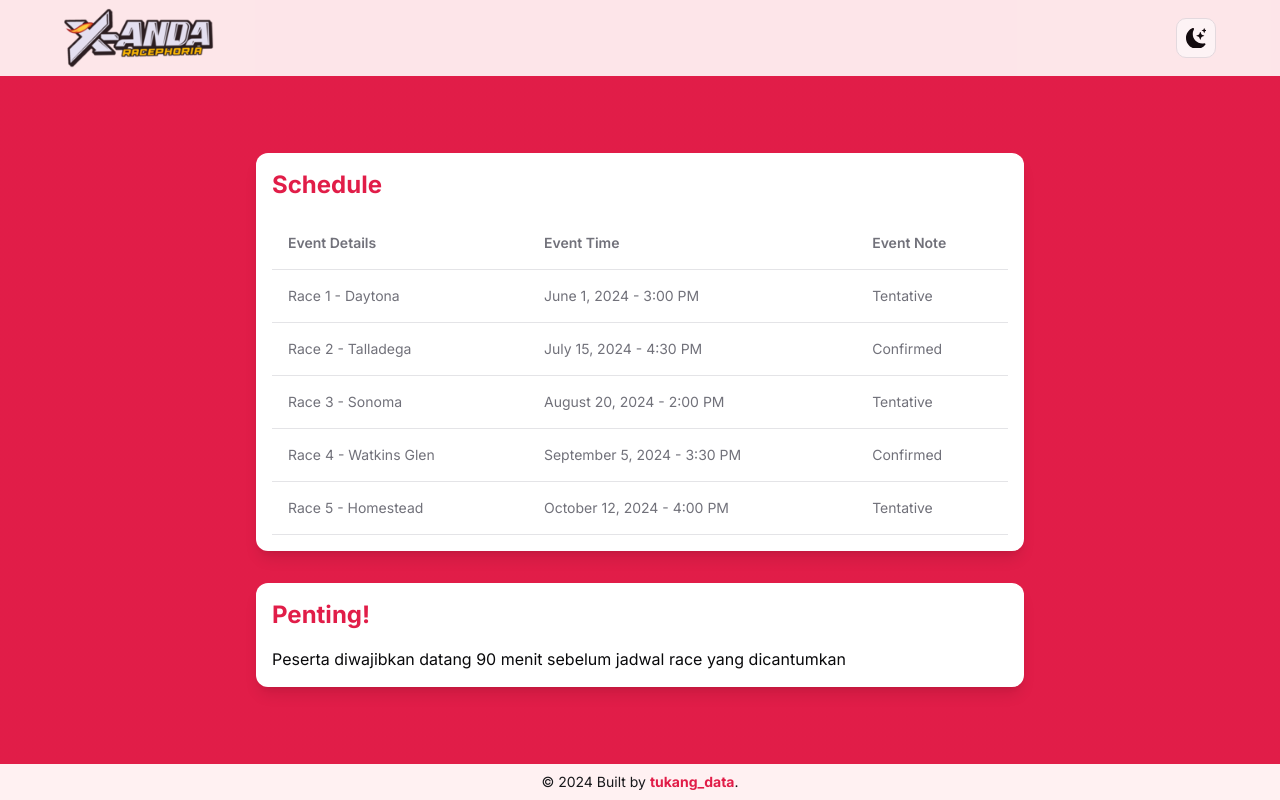
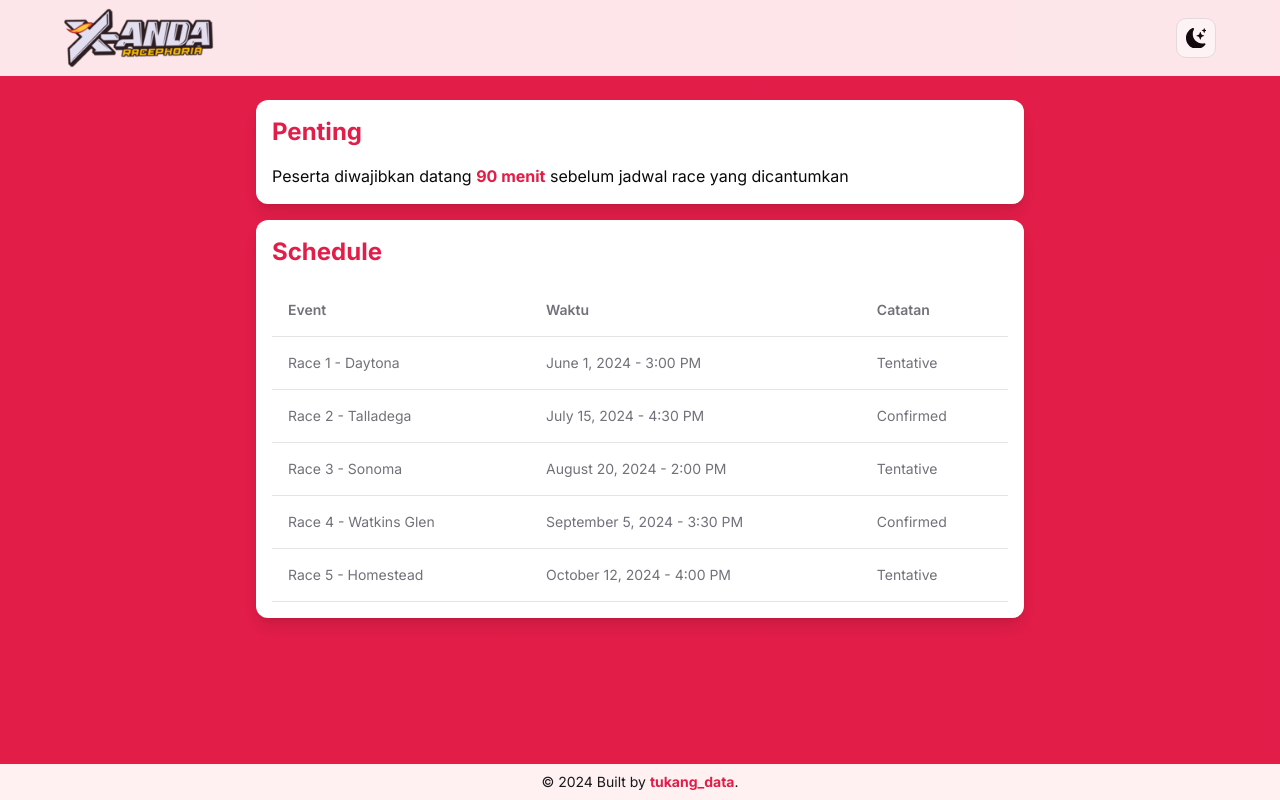
Before and after one commit to thosangs/pla_lamsel, a Next.js app: page /jadwal in a window 1280 px wide. Built offline with nearby package versions, Linux system fonts and the light colour scheme.

Commit message:
feat: add emoji touch on final live board

```diff
--- a/app/api/kelas/route.ts
+++ b/app/api/kelas/route.ts
@@ -8,10 +8,18 @@ export async function GET(req: NextRequest) {
 	const year = searchParams.get("tahun") || "";
 	const type = searchParams.get("tipe") as YearType;
 
-	// Ensure year and type are provided
-	if (!year || !type) {
+	// Validate that the year exists in the ranges
+	if (!year || !(year in ranges)) {
 		return NextResponse.json(
-			{ error: "Missing year or type parameter" },
+			{ error: "Invalid or missing parameter" },
+			{ status: 400 }
+		);
+	}
+
+	// Validate that the type exists in the ranges[year]
+	if (!type || !(type in ranges[year])) {
+		return NextResponse.json(
+			{ error: "Invalid or missing parameter" },
 			{ status: 400 }
 		);
 	}
--- a/app/jadwal/page.tsx
+++ b/app/jadwal/page.tsx
@@ -3,35 +3,38 @@ import listJadwal from "@/lib/jadwal";
 export default function Jadwal() {
 	return (
 		<>
+			<div className="w-full max-w-3xl bg-background rounded-lg shadow-lg p-4 mt-4">
+				<h2 className="text-2xl font-bold text-primary mb-4">Penting</h2>
+				<div className="overflow-x-auto">
+					Peserta diwajibkan datang <b className="text-primary">90 menit</b> sebelum
+					jadwal race yang dicantumkan
+				</div>
+			</div>
 			<div className="w-full max-w-3xl bg-background rounded-lg shadow-lg p-4 my-4">
 				<h2 className="text-2xl font-bold text-primary mb-4">Schedule</h2>
 				<div className="overflow-x-auto">
 					<table className="w-full text-muted-foreground text-sm">
 						<thead>
 							<tr className="border-b">
-								<th className="p-4 text-left font-semibold">Event Details</th>
-								<th className="p-4 text-left font-semibold">Event Time</th>
-								<th className="p-4 text-left font-semibold">Event Note</th>
+								<th className="p-4 text-left font-semibold whitespace-nowrap">Event</th>
+								<th className="p-4 text-left font-semibold whitespace-nowrap">Waktu</th>
+								<th className="p-4 text-left font-semibold whitespace-nowrap">
+									Catatan
+								</th>
 							</tr>
 						</thead>
 						<tbody>
 							{listJadwal.map((event, index) => (
 								<tr className="border-b" key={index}>
-									<td className="p-4">{event.details}</td>
-									<td className="p-4">{event.time}</td>
-									<td className="p-4">{event.note}</td>
+									<td className="p-4 whitespace-nowrap">{event.details}</td>
+									<td className="p-4 whitespace-nowrap">{event.time}</td>
+									<td className="p-4 whitespace-nowrap">{event.note}</td>
 								</tr>
 							))}
 						</tbody>
 					</table>
 				</div>
 			</div>
-			<div className="w-full max-w-3xl bg-background rounded-lg shadow-lg p-4 my-4">
-				<h2 className="text-2xl font-bold text-primary mb-4">Penting!</h2>
-				<div className="overflow-x-auto">
-					Peserta diwajibkan datang 90 menit sebelum jadwal race yang dicantumkan
-				</div>
-			</div>
 		</>
 	);
 }
--- a/app/layout.tsx
+++ b/app/layout.tsx
@@ -27,9 +27,7 @@ export default function RootLayout({
 					<div className="flex flex-col min-h-screen bg-gradient-to-b from-primary dark:to-primary-foreground to-primary">
 						<Header />
 
-						<main className="flex-1 flex flex-col items-center justify-center p-2">
-							{children}
-						</main>
+						<main className="flex-1 flex flex-col items-center p-2">{children}</main>
 
 						<Footer />
 					</div>
--- a/app/livescore/kelas/page.tsx
+++ b/app/livescore/kelas/page.tsx
@@ -34,7 +34,9 @@ function modifyTableHeaders(headers: string[]): string[] {
 }
 
 function KelasFallback() {
-	return <LoadingSpinner className="text-5xl h-16 w-auto animate-spin" />;
+	return (
+		<LoadingSpinner className="text-5xl h-16 w-auto animate-spin my-auto" />
+	);
 }
 
 function KelasActive() {
@@ -72,11 +74,34 @@ function KelasActive() {
 	}
 
 	if (error) {
-		return <div>Error: {error.message}</div>;
+		return (
+			<div className="my-auto">
+				<div className="text-4xl text-center">Whoopsie!</div>
+				<div className="text-center">I know what you do 🚧</div>
+			</div>
+		);
 	}
 
 	if (!data) {
-		return <div>No data available</div>;
+		return (
+			<div className="my-auto">
+				<div className="text-4xl text-center">Whoopsie!</div>
+				<div className="text-center">No data so far ❌</div>
+			</div>
+		);
+	}
+
+	function getEmoji(rankCell: string): any {
+		switch (rankCell) {
+			case "1":
+				return "🥇";
+			case "2":
+				return "🥈";
+			case "3":
+				return "🥉";
+			default:
+				return rankCell;
+		}
 	}
 
 	const renderTable = (bracketTitle: string, rows: string[][]) => (
@@ -105,9 +130,24 @@ function KelasActive() {
 											rows[0][cellIndex] === "NAMA" || rows[0][cellIndex] === "KOMUNITAS"
 												? "whitespace-nowrap"
 												: ""
-										}`}
+										}
+										${
+											rows[0][cellIndex] === "POIN" ||
+											rows[0][cellIndex] === "RANK" ||
+											rows[0][cellIndex] === "POSISI"
+												? "text-primary font-bold"
+												: ""
+										}
+										`}
 									>
-										{cell}
+										{bracketTitle.toLowerCase().startsWith("final") &&
+										rows[0][cellIndex].toUpperCase() === "POSISI" ? (
+											<span className={`${parseInt(cell) > 3 ? "" : "text-3xl"}`}>
+												{getEmoji(cell.toString())}
+											</span>
+										) : (
+											cell
+										)}
 									</TableCell>
 								))}
 							</TableRow>
@@ -133,12 +173,18 @@ function KelasActive() {
 						alt="racephoria"
 					/>
 					<span className="inline-block font-bold text-background text-3xl align-middle">
-						{tahun?.toUpperCase()}
+						{tahun?.toUpperCase().startsWith("FFA") ? "FFA" : tahun?.toUpperCase()}
 					</span>
 				</div>
 				<hr />
 			</div>
-			<div className="grid grid-cols-1 sm:grid-cols-2 gap-4">
+			<div
+				className={`${
+					Object.keys(data[tahun][tipe]).length === 1
+						? "flex flex-cols w-full sm:w-auto mr-1"
+						: "grid grid-cols-1 sm:grid-cols-2 sm:gap-5 justify-center mr-1"
+				}`}
+			>
 				{Object.entries(data[tahun][tipe]).map(([bracketTitle, rows]) =>
 					renderTable(bracketTitle, rows as string[][])
 				)}
--- a/app/page.tsx
+++ b/app/page.tsx
@@ -14,7 +14,7 @@ export default function Home() {
 			<Image
 				src={logo_text_image}
 				placeholder="blur"
-				className="m-0 pb-2 w-auto"
+				className="m-0 mt-12 sm:mt-40 pb-2 w-auto"
 				alt="racephoria"
 			/>
 			<nav className="w-full max-w-md grid gap-2 px-4">
@@ -36,9 +36,15 @@ export default function Home() {
 				>
 					<div className="flex items-center gap-2">
 						<IconFlagCheckered className="w-6 h-6" />
-						<span>Live Hasil Race</span>
+						<div className="flex flex-col">Live Hasil Race</div>
 					</div>
-					<ChevronRightIcon className="w-6 h-6" />
+					<div className="relative">
+						<ChevronRightIcon className="w-6 h-6" />
+						<span className="absolute -top-3 -right-4 transform -translate-x-1/2 flex h-3 w-3 z-10">
+							<span className="animate-ping absolute inline-flex h-full w-full rounded-full bg-primary opacity-75"></span>
+							<span className="relative inline-flex rounded-full h-3 w-3 bg-primary"></span>
+						</span>
+					</div>
 				</Link>
 				<Link
 					href="/jadwal"
--- a/lib/kelas.ts
+++ b/lib/kelas.ts
@@ -26,10 +26,10 @@ export const ranges: Dictionary = {
 			"Batch 2": "B32:J38",
 			"Batch 3": "B41:J47",
 			"Batch 4": "B50:J56",
+			"Semifinal Challenge 1": "M41:P47",
+			"Semifinal Challenge 2": "M50:P56",
 			"Semifinal 1": "M23:P29",
 			"Semifinal 2": "M32:P38",
-			"Semifinal Challenge 1": "M41:P47",
-			"Semifinal Challenge 2": "M50:P56",
 			"Final Amateur": "S50:V56",
 			"Final Beginner": "S41:V47",
 			"Final Novice": "S32:V38",
@@ -48,10 +48,10 @@ export const ranges: Dictionary = {
 			"Batch 2": "B79:J85",
 			"Batch 3": "B88:J94",
 			"Batch 4": "B97:J103",
+			"Semifinal Challenge 1": "M88:P94",
+			"Semifinal Challenge 2": "M97:P103",
 			"Semifinal 1": "M70:P76",
 			"Semifinal 2": "M79:P85",
-			"Semifinal Challenge 1": "M88:P94",
-			"Semifinal Challenge 2": "M97:P103",
 			"Final Amateur": "S97:V103",
 			"Final Beginner": "S88:V94",
 			"Final Novice": "S79:V85",
@@ -70,10 +70,10 @@ export const ranges: Dictionary = {
 			"Batch 2": "B135:J141",
 			"Batch 3": "B144:J150",
 			"Batch 4": "B153:J159",
+			"Semifinal Challenge 1": "M144:P150",
+			"Semifinal Challenge 2": "M153:P159",
 			"Semifinal 1": "M126:P132",
 			"Semifinal 2": "M135:P141",
-			"Semifinal Challenge 1": "M144:P150",
-			"Semifinal Challenge 2": "M153:P159",
 			"Final Amateur": "S153:V159",
 			"Final Beginner": "S144:V150",
 			"Final Novice": "S135:V141",
```
